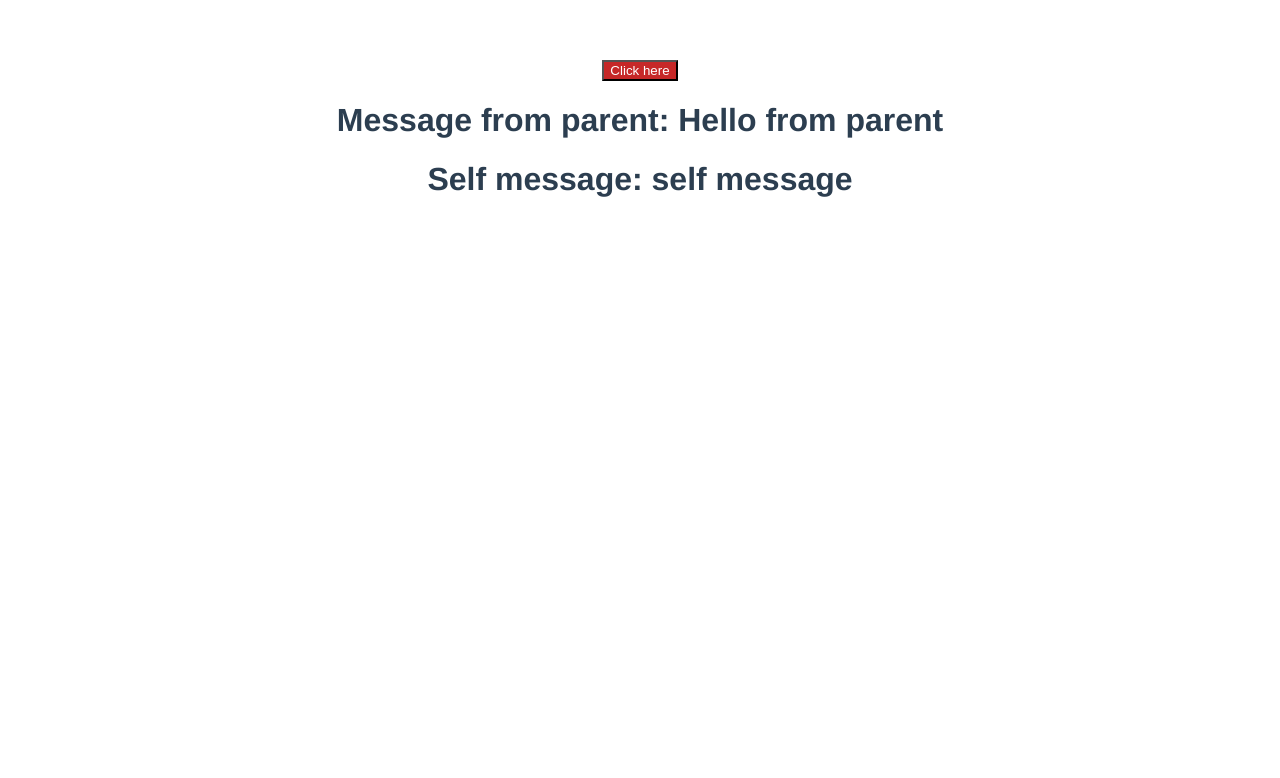
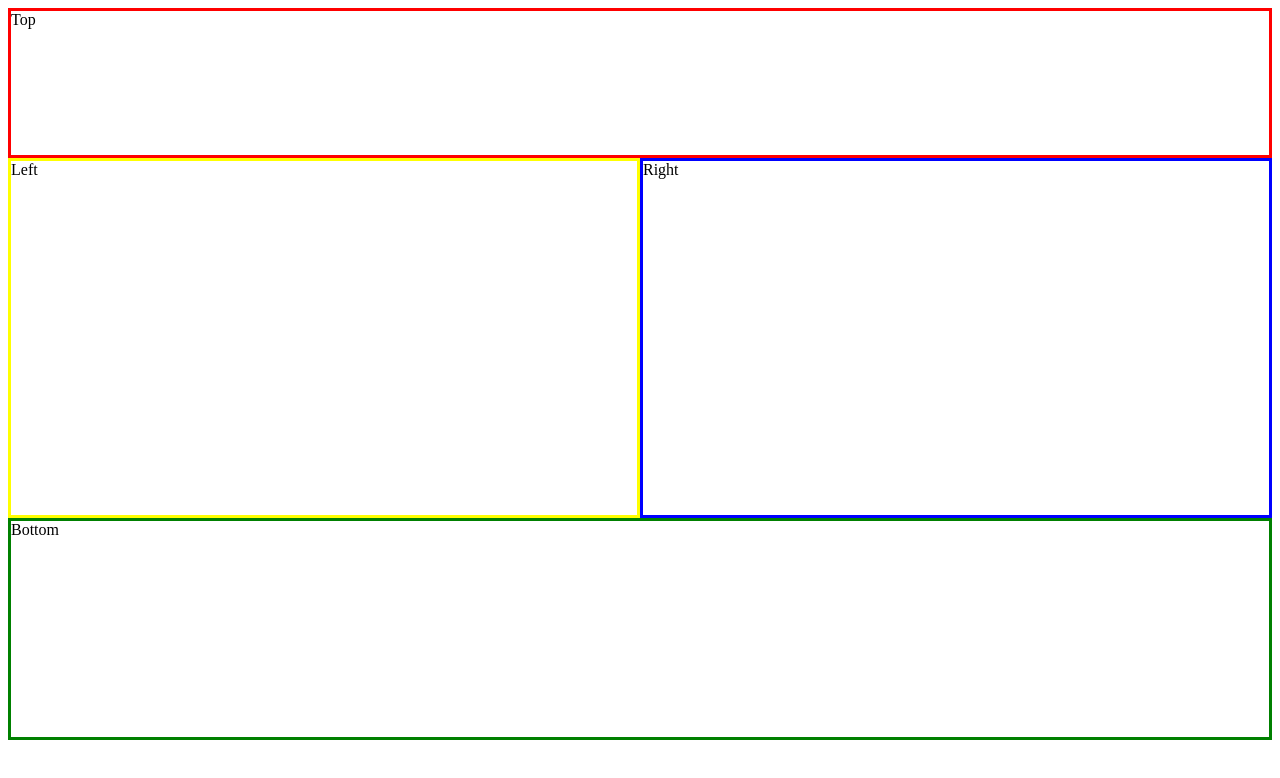
Before and after one commit to underwaterIker/TutorialVue_UPC, a Vue app: page / in a window 1280 px wide. Shown: the top 778 px of the page. Built offline with nearby package versions, Linux system fonts and the light colour scheme.

Commit message:
Step 2: basic layout

```diff
--- a/src/App.vue
+++ b/src/App.vue
@@ -1,26 +1,36 @@
 <template>
-  <HelloWorld msg="Hello from parent"/>
+  <div class="main">
+    <Top></Top>
+    <div style="display: flex; height: 50%;">
+      <Left></Left>
+      <Right></Right>
+    </div>
+    <Bottom></Bottom>
+  </div>
 </template>
 
 <script lang="ts">
 import { defineComponent } from 'vue';
-import HelloWorld from './components/HelloWorld.vue';
+import Bottom from './components/Bottom.vue'
+import Left from './components/Left.vue';
+import Right from './components/Right.vue';
+import Top from './components/Top.vue';
 
 export default defineComponent({
   name: 'App',
   components: {
-    HelloWorld
+    Top,
+    Left,
+    Right,
+    Bottom
   }
 });
 </script>
 
 <style>
-#app {
-  font-family: Avenir, Helvetica, Arial, sans-serif;
-  -webkit-font-smoothing: antialiased;
-  -moz-osx-font-smoothing: grayscale;
-  text-align: center;
-  color: #2c3e50;
-  margin-top: 60px;
+.main {
+  height: 90vh;
+  /*border-style: solid;*/
 }
+
 </style>
--- /dev/null
+++ b/src/components/Bottom.vue
@@ -0,0 +1,25 @@
+<template>
+    <div class="bottomStyle">
+        Bottom
+    </div>
+</template>
+
+<script lang="ts">
+import { defineComponent } from 'vue'
+
+export default defineComponent({
+    setup () {
+
+
+        return {}
+    }
+})
+</script>
+
+<style scoped>
+    .bottomStyle {
+            border-style: solid;
+            border-color: green;
+            height: 30%;
+        }
+</style>
--- a/src/components/HelloWorld.vue
+++ /dev/null
@@ -1,40 +0,0 @@
-<template>
-  <div class="hello">
-    <button @click="onButtonClick" class = "buttonStyle">Click here</button>
-    <h1>Message from parent: {{ msg }}</h1>
-    <h1>Self message: {{ selfMessage }}</h1>
-  </div>
-</template>
-
-<script lang="ts">
-import { defineComponent, ref } from 'vue';
-
-export default defineComponent({
-  name: 'HelloWorld',
-  props: {
-    msg: String,
-  },
-  setup () {
-    let selfMessage = ref('self message');
-    function onButtonClick () {
-      console.log('Button clicked')
-      selfMessage.value = 'button clicked'
-    }
-    return{
-      onButtonClick,
-      selfMessage
-    }
-
-  }
-});
-
-</script>
-
-<!-- Add "scoped" attribute to limit CSS to this component only -->
-<style scoped>
-  .buttonStyle {
-    background-color: rgb(198, 40, 40);
-    color: white;
-  }
-
-</style>
--- /dev/null
+++ b/src/components/Left.vue
@@ -0,0 +1,25 @@
+<template>
+    <div class="leftStyle">
+        Left
+    </div>
+</template>
+
+<script lang="ts">
+import { defineComponent } from 'vue'
+
+export default defineComponent({
+    setup () {
+
+
+        return {}
+    }
+})
+</script>
+
+<style scoped>
+    .leftStyle {
+            border-style: solid;
+            border-color: yellow;
+            width: 50%;
+        }
+</style>
--- /dev/null
+++ b/src/components/Right.vue
@@ -0,0 +1,25 @@
+<template>
+    <div class="rightStyle">
+        Right
+    </div>
+</template>
+
+<script lang="ts">
+import { defineComponent } from 'vue'
+
+export default defineComponent({
+    setup () {
+
+
+        return {}
+    }
+})
+</script>
+
+<style scoped>
+    .rightStyle {
+            border-style: solid;
+            border-color: blue;
+            width: 50%;
+        }
+</style>
--- /dev/null
+++ b/src/components/Top.vue
@@ -0,0 +1,26 @@
+<template>
+    <div class="topStyle">
+        Top
+    </div>
+</template>
+
+<script lang="ts">
+import { defineComponent } from 'vue'
+
+export default defineComponent({
+    setup () {
+
+
+        return {}
+    }
+})
+</script>
+
+<style scoped>
+    .topStyle {
+        border-style: solid;
+        border-color: red;
+        height: 20%;
+    }
+
+</style>
```
